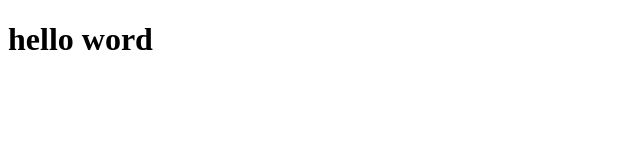
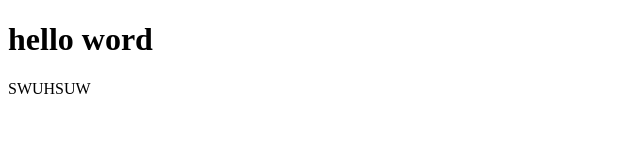
Before and after one commit to aldirenadi/Project_jokowi, a plain HTML site: page index.html in a window 1280 px wide. Shown: the whole page, without its empty margins (0-640 px from the left). Drawn offline with Linux system fonts and the light colour scheme.

Commit message:
menambahkan paragtaf

```diff
--- a/index.html
+++ b/index.html
@@ -5,5 +5,6 @@
 </head>
 <body>
 	<h1>hello word</h1>
+	<p>SWUHSUW</p>
 </body>
 </html>
```
